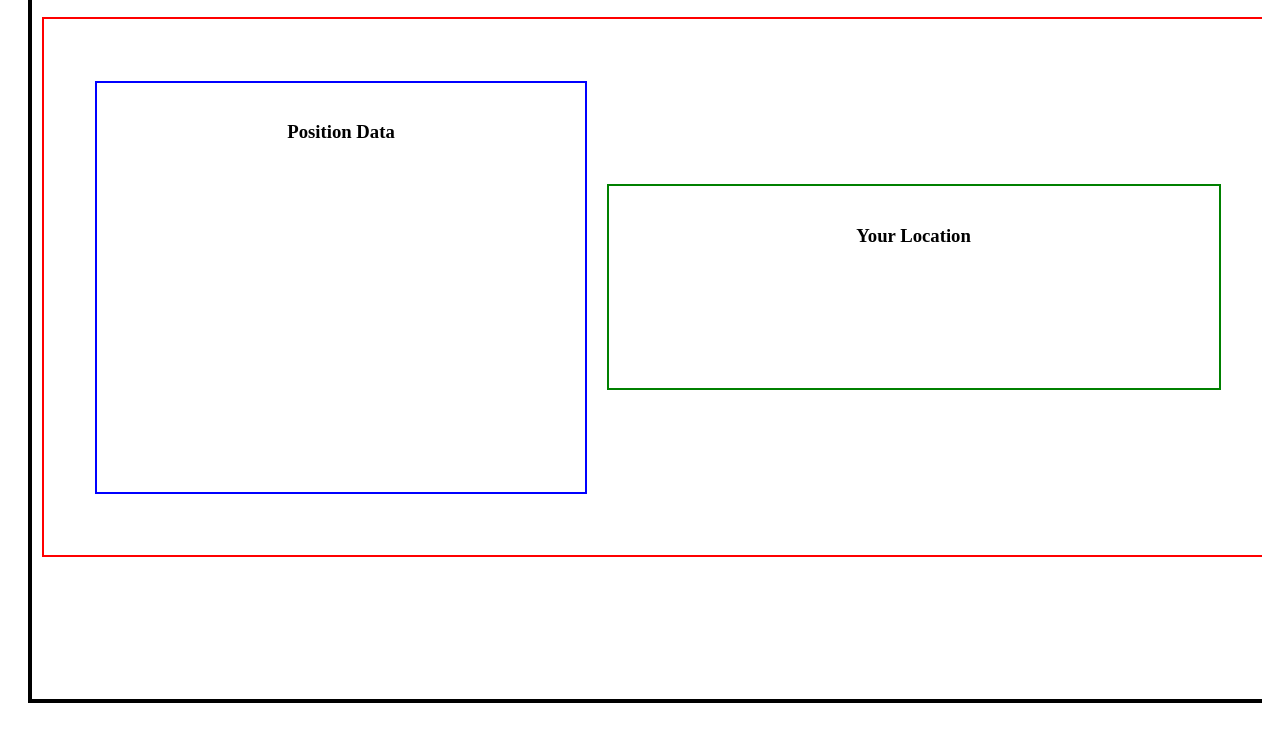
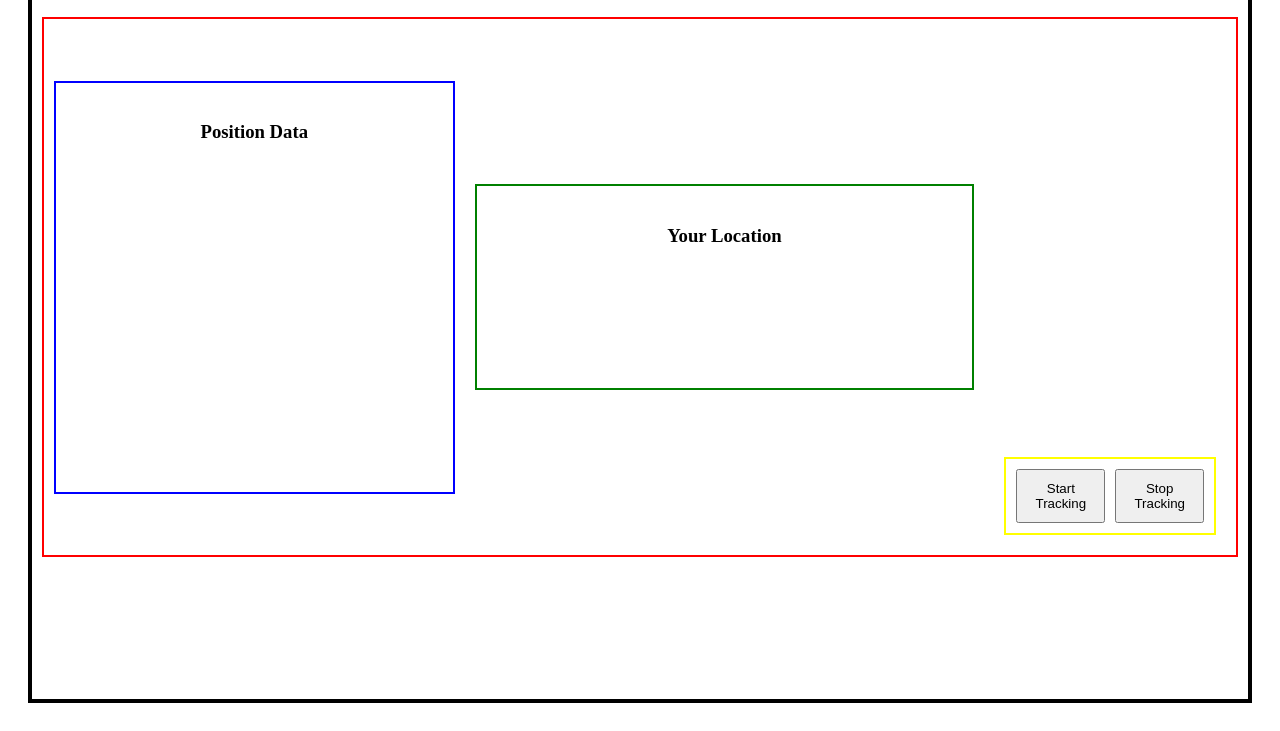
Before and after one commit to maciek30-byte/Track-Me-Now, a website built with webpack: page index.html in a window 1280 px wide. Shown: the part 125-856 px from the top of the page. Built offline with nearby package versions, Linux system fonts and the light colour scheme.

Commit message:
-implementing tracking position logic

```diff
--- a/index.html
+++ b/index.html
@@ -15,6 +15,11 @@
       <div class="map-container">
         <h3 class="map-container__tittle">Your Location</h3>
       </div>
+      <div class="data-container__button-container">
+        <button class="start-button">Start Tracking</button>
+        <button class="stop-button">Stop Tracking</button>
+      </div>
+
     </div>
 
 
--- a/sass/Reset.scss
+++ b/sass/Reset.scss
@@ -3,4 +3,6 @@
   padding: 10px;
   overflow-y: hidden;
   box-sizing: border-box;
+  max-width: 100%;
+
 }
--- a/sass/styles.scss
+++ b/sass/styles.scss
@@ -1,6 +1,7 @@
 @use "Reset";
 @use "Mixins";
 .content-wrapper {
+  display: flex;
   border:4px solid black;
   width: 100vw;
   height: 100vh;
@@ -17,6 +18,19 @@
     width: 100%;
     height: 70%;
     border: 2px solid red;
+    &__button-container {
+      border: 2px solid yellow;
+      display: flex;
+      align-self: flex-end;
+      padding: 10px;
+      margin: 10px;
+      & .start-button {
+        margin-right: 10px;
+      }
+
+    }
+
+
   }
    & .position-container{
      display: flex;
--- a/src/index.ts
+++ b/src/index.ts
@@ -1 +1,18 @@
 import '/sass/styles.scss'
+import {makeLogger} from 'ts-loader/dist/logger';
+const startTrackingButton:HTMLButtonElement = document.querySelector('.start-button')
+
+
+const cordinates:unknown[] = []
+
+startTrackingButton.addEventListener('click',()=>{
+    navigator.geolocation.watchPosition((data:GeolocationPosition)=>{
+        console.log(data)
+        cordinates.push([data.coords.latitude , data.coords.longitude])
+        // set local storage //
+        window.localStorage.setItem('coordinates',JSON.stringify(cordinates))
+    }, e=> console.log(e.message),
+        {
+            enableHighAccuracy:true
+        })
+})
```
